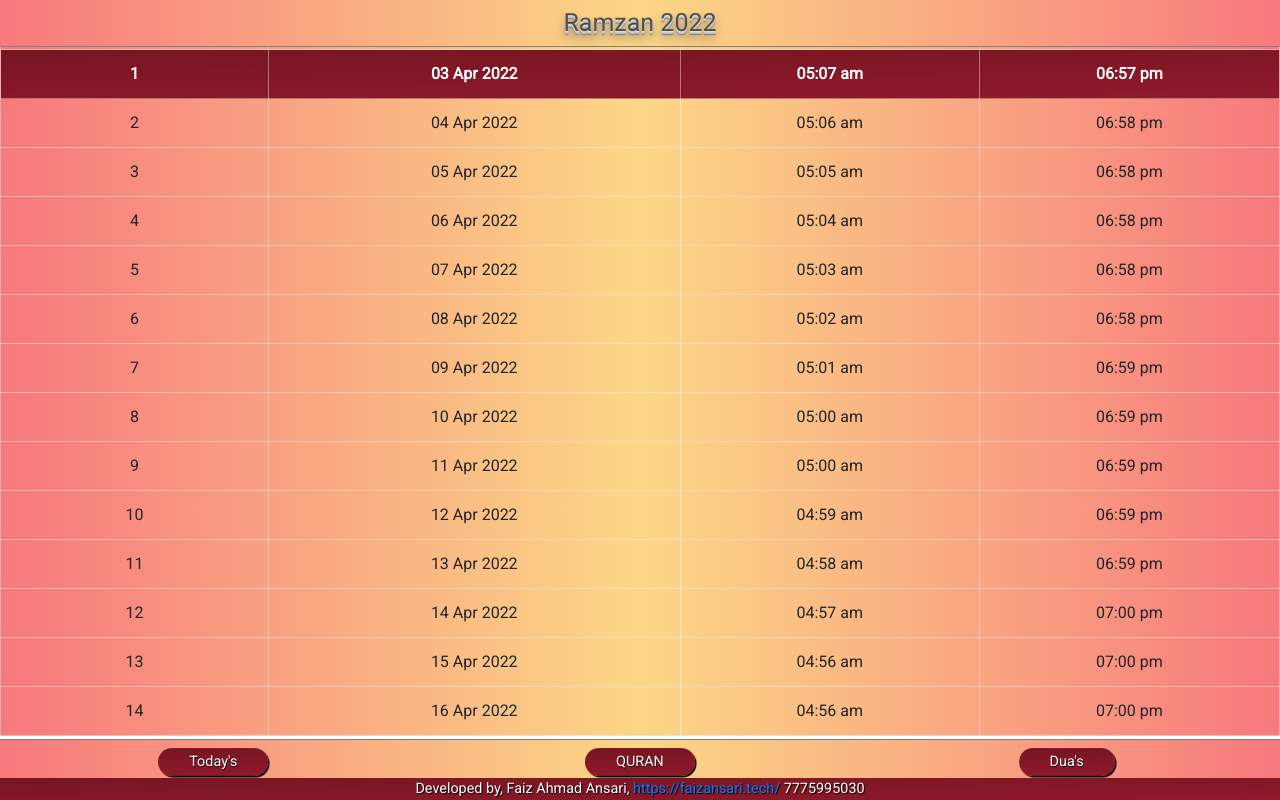
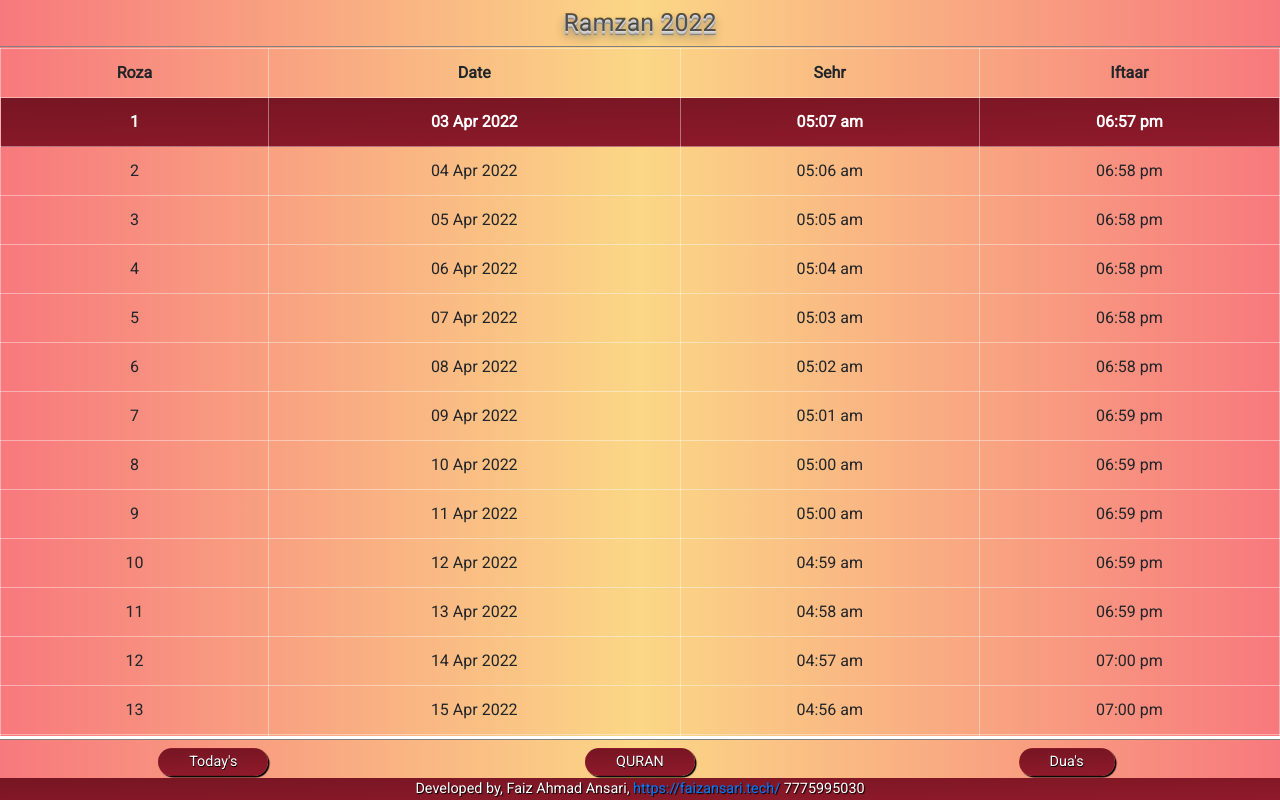
Before and after one commit to Faiz-Ahmad-Ansari/ramzan, a React (Create React App) app: page / in a window 1280 px wide. Built offline with nearby package versions, Linux system fonts and the light colour scheme.

Commit message:
resolved minor bug

```diff
--- a/src/components/timetable.js
+++ b/src/components/timetable.js
@@ -28,7 +28,7 @@ class timetable extends Component {
                 </div>
 
                 <div className='table-responsive '>
-                    <div className="timetable-body">
+                    <div className="timetable-body pt-5 ">
                         <table className='table  text-center table-bordered table-hover m-0'>
                             <thead className=''>
                                 <tr className='tableHeader ' >
```
